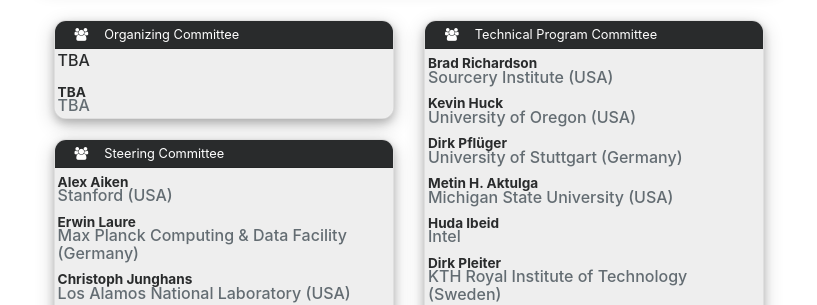
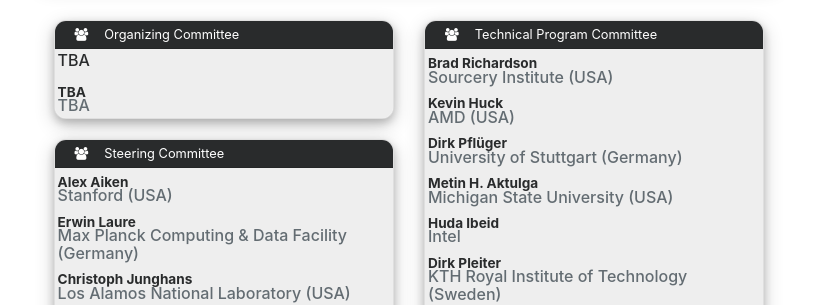
Before and after one commit to wamta26/WAMTA26.github.io, a Jekyll site: the page built from committees.html, in a window 1280 px wide. Shown: the part 338-643 px from the top of the page, without its empty margins (231-1048 px from the left). Built offline with Jekyll 4.4.1, drawn with Linux system fonts in a browser that asks for light colours; nearby versions of some CDN libraries.

Commit message:
Update PC

```diff
--- a/_data/conference.yml
+++ b/_data/conference.yml
@@ -120,7 +120,7 @@
     org: Sourcery Institute (USA)
     homepage:
   - name: Kevin Huck
-    org: University of Oregon (USA)
+    org: AMD (USA)
     homepage:
   - name: Dirk Pflüger
     org: University of Stuttgart (Germany)
```
